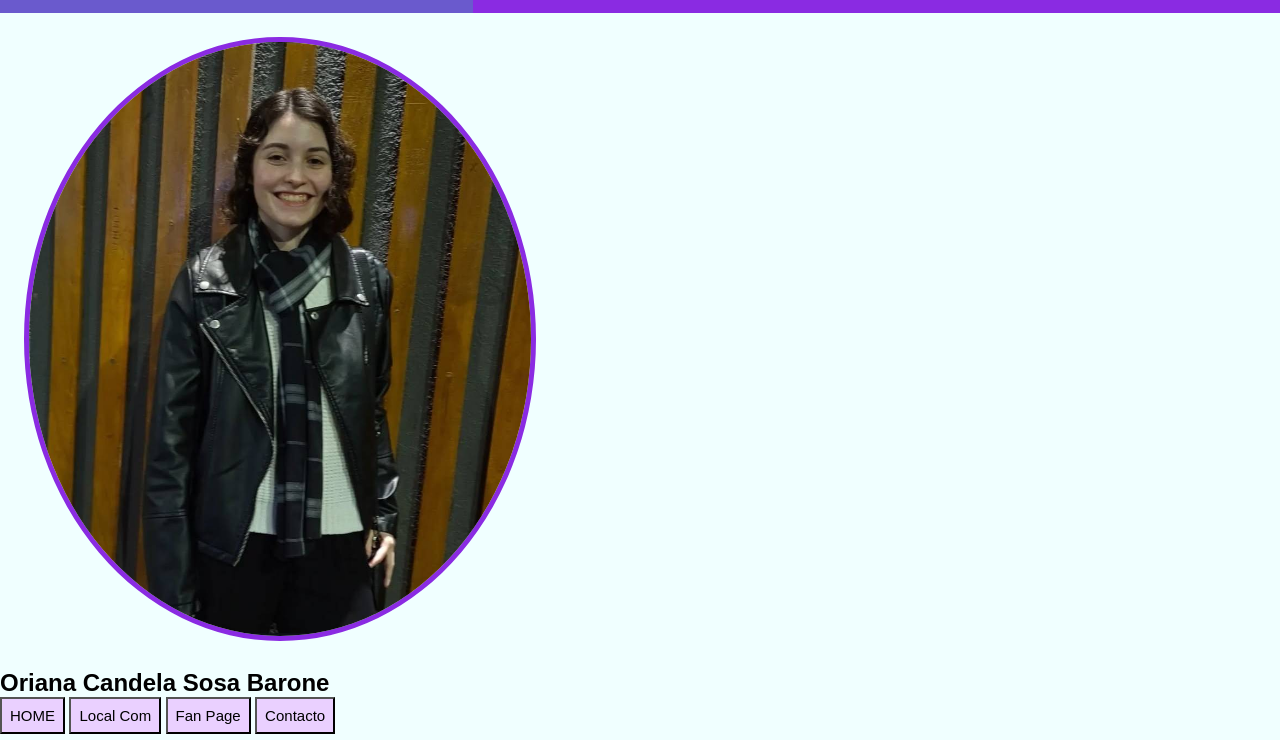
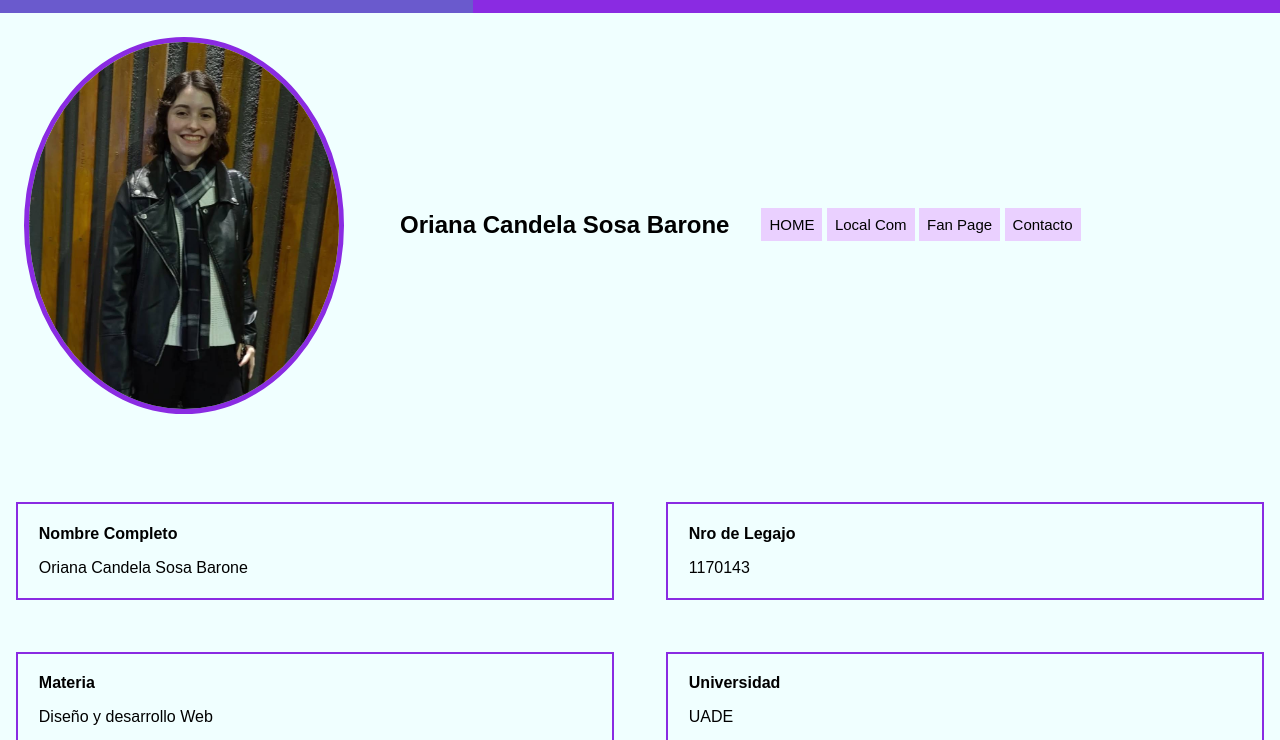
Before and after one commit to Orxone/Integrador-SosaBaroneOriana, a plain HTML site: page contacto.html in a window 1280 px wide. Shown: the part 60-800 px from the top of the page. Drawn offline with nearby package versions, Linux system fonts and the light colour scheme.

Commit message:
Corrección de links

```diff
--- a/contacto.html
+++ b/contacto.html
@@ -19,14 +19,16 @@
     </header>
 
     <main>
-        <img src="img/FotodePerfil.jpg" alt="FotodePerfil">
-        <h2>Oriana Candela Sosa Barone</h2>
+        <div class="presentacion">
+            <img src="img/FotodePerfil.jpg" alt="FotodePerfil">
+            <h2>Oriana Candela Sosa Barone</h2>
 
-        <div class="botones">
-            <button id="home-btn"><a href="index.html">HOME</a></button>
-            <button id="local-btn"><a src="https://orxone.github.io/MiLocal-SosaBarone-2025" target="_blank"></a>Local Com</button>
-            <button id="fanpage-btn"><a src="https://orxone.github.io/FanPage-SosaBarone-2025/" target="_blank"></a>Fan Page</button>
-            <button id="contacto-btn"><a href="contacto.html">Contacto</a></button>
+            <div class="links">
+                <a href="index.html" id="home-btn">HOME</a>
+                <a href="https://orxone.github.io/MiLocal-SosaBarone-2025" target="_blank" id="local-btn">Local Com</a>
+                <a href="https://orxone.github.io/FanPage-SosaBarone-2025/" target="_blank" id="fanpage-btn">Fan Page</a>
+                <a href="contacto.html" id="contacto-btn">Contacto</a>
+            </div>
         </div>
 
         <div class="datos-personales">
@@ -74,7 +76,7 @@
 
     <footer>
         <p>2025 Todos los derechos reservados</p>
-        <button id="github-btn"><a href="#">Ver en Github</a></button>
+        <button id="github-btn"><a href="https://github.com/Orxone/Integrador-SosaBaroneOriana.git"target="_blank">Ver en Github</a></button>
     </footer>
 
     <script src="script.js"></script>
--- a/style.css
+++ b/style.css
@@ -19,8 +19,10 @@ img{
 header{
     background-color: blueviolet;
     color: white;
+    flex-wrap: wrap;
     display: flex;
-    flex-wrap: wrap;
+    justify-content: space-between;
+    align-items: center;
 }
 
 header nav h1{
@@ -56,35 +58,40 @@ nav button:hover{
 }
 
 body main .presentacion{
-    display: grid;
-    grid-template-columns: repeat(2, 1fr);
+    display: flex;
+    align-items: center;
+    gap: 2rem;
+    margin-bottom: 3rem;
+
 }
 
 body main img{
     border-radius: 50%;
-    width: 40%;
+    width: 25%;
     margin: 1.5rem;
     border: 5px solid blueviolet;
 
 }
 
-body main .botones button{
+body main .links a{
     padding: 8px;
     background-color: rgb(234, 208, 255);
     font-size: 15px;
-}
-
-body main .botones button a{
     text-decoration: none;
     color: black;
 }
 
-body main .botones button:hover{
+body main .links a:hover{
     cursor: pointer;
     border: 2px solid blueviolet;
     background-color: white;
 }
 
+body main .datos-personales{
+    display: grid;
+    grid-template-columns: 1fr 1fr;
+    gap: 20px;
+}
 
 body main .datos-personales .nombre,
 .materia,
@@ -120,6 +127,10 @@ body.modo-oscuro{
 
 body.modo-oscuro header{
     background-color: rgb(49, 15, 80);
+}
+
+body.modo-oscuro header nav {
+    background-color: rgb(49, 15, 80);
     color: white;
 }
 
--- a/styleC.css
+++ b/styleC.css
@@ -56,35 +56,38 @@ nav button:hover{
 }
 
 body main .presentacion{
-    display: grid;
-    grid-template-columns: repeat(2, 1fr);
+    display: flex;
+    align-items: center;
+    gap: 2rem;
+    margin-bottom: 3rem;
+
 }
 
 body main img{
     border-radius: 50%;
-    width: 40%;
+    width: 25%;
     margin: 1.5rem;
     border: 5px solid blueviolet;
 
 }
-
-body main .botones button{
+body main .links a{
     padding: 8px;
     background-color: rgb(234, 208, 255);
     font-size: 15px;
-}
-
-body main .botones button a{
     text-decoration: none;
     color: black;
 }
 
-body main .botones button:hover{
+body main .links a:hover{
     cursor: pointer;
     border: 2px solid blueviolet;
     background-color: white;
 }
-
+body main .datos-personales{
+    display: grid;
+    grid-template-columns: 1fr 1fr;
+    gap: 20px;
+}
 
 body main .datos-personales .nombre,
 .materia,
@@ -110,6 +113,25 @@ body main .datos-personales .materia h4, p{
 body main .datos-personales .universidad h4, p{
     padding: 8px;
 }
+
+/*MODO OSCURO*/
+
+body.modo-oscuro{
+    background-color: black;
+    color: white;
+}
+
+body.modo-oscuro header{
+    background-color: rgb(49, 15, 80);
+    color: white;
+}
+
+body.modo-oscuro header nav {
+    background-color: rgb(49, 15, 80);
+    color: white;
+}
+
+/*Caja*/
 
 .contacto-box{
     display: flex;
@@ -179,19 +201,6 @@ body main .datos-personales .universidad h4, p{
     border-color: darkmagenta;
 }
 
-
-/*MODO OSCURO*/
-
-body.modo-oscuro{
-    background-color: black;
-    color: white;
-}
-
-body.modo-oscuro header{
-    background-color: rgb(49, 15, 80);
-    color: white;
-}
-
 /*FOOTER*/
 
 footer{
```
Also changed, not shown: index.html (+6 -6 lines).
